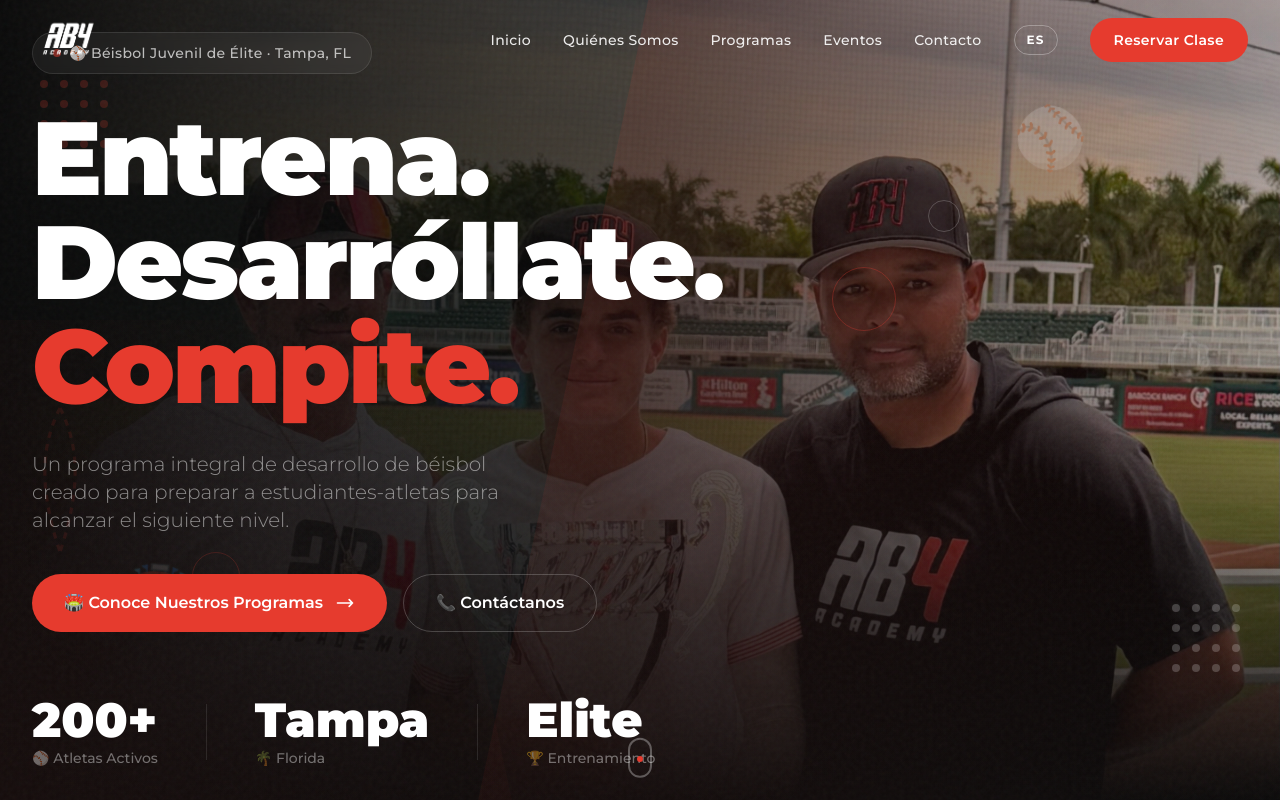
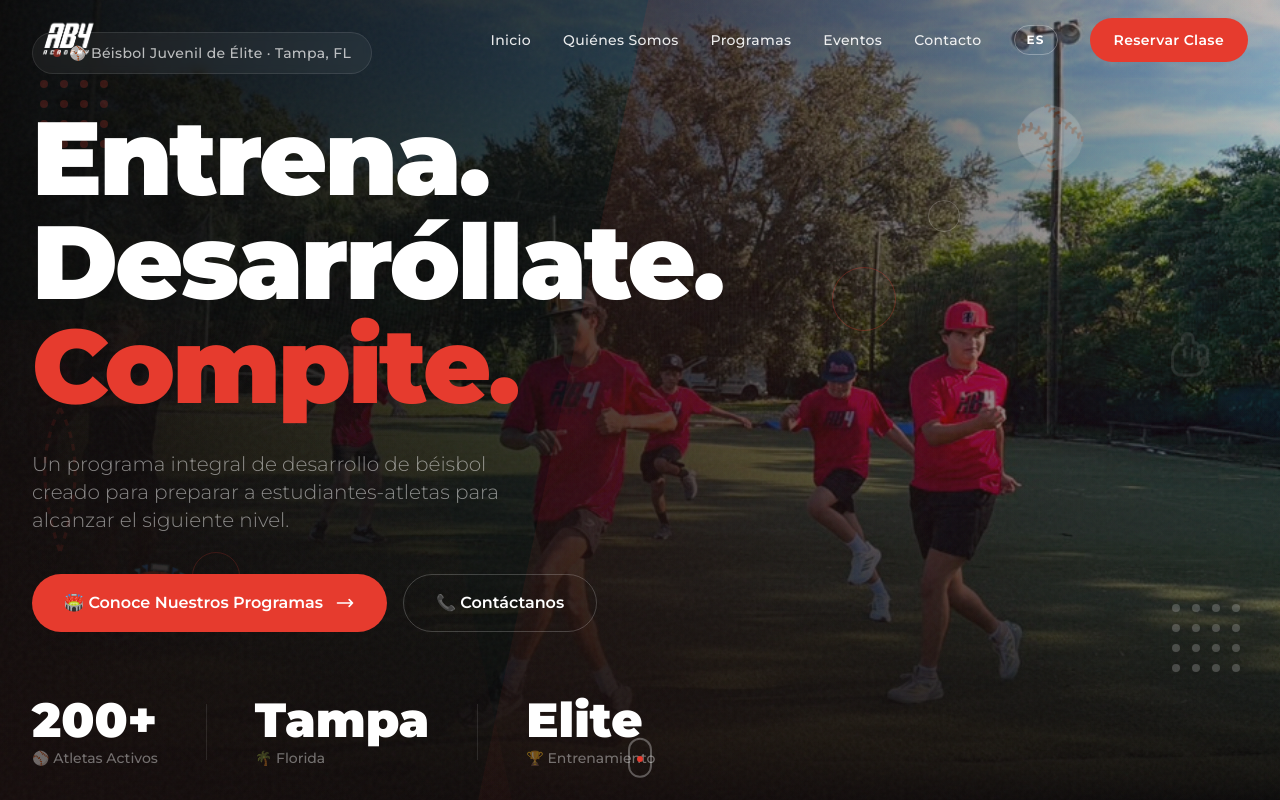
Before and after one commit to rfusco22/AB4-Landing-Page, a Next.js app: page / in a window 1280 px wide. Shown: the top 800 px of the page. Built offline with nearby package versions, Linux system fonts and the light colour scheme.

Commit message:
Swap hero photo for an outdoor action/agility shot
Client didn't like the posed trophy photo. Replaced it with players
mid-sprint on the outdoor turf field for more visible motion/energy.

```diff
--- a/app/page.tsx
+++ b/app/page.tsx
@@ -670,9 +670,9 @@ function Hero() {
       <div className="absolute inset-0">
         <img
           src="/academy/hero-bg.jpg"
-          alt="AB4 Academy team celebrating a championship"
+          alt="AB4 Academy players training at full speed"
           className="w-full h-full object-cover"
-          style={{ objectPosition: '50% 22%' }}
+          style={{ objectPosition: '50% 35%' }}
         />
         <div className="absolute inset-0 bg-gradient-to-r from-brand-black via-brand-black/75 to-brand-black/25" />
         <div className="absolute inset-0 bg-gradient-to-t from-brand-black via-transparent to-transparent" />
```
Also changed, not shown: public/academy/hero-bg.jpg.
